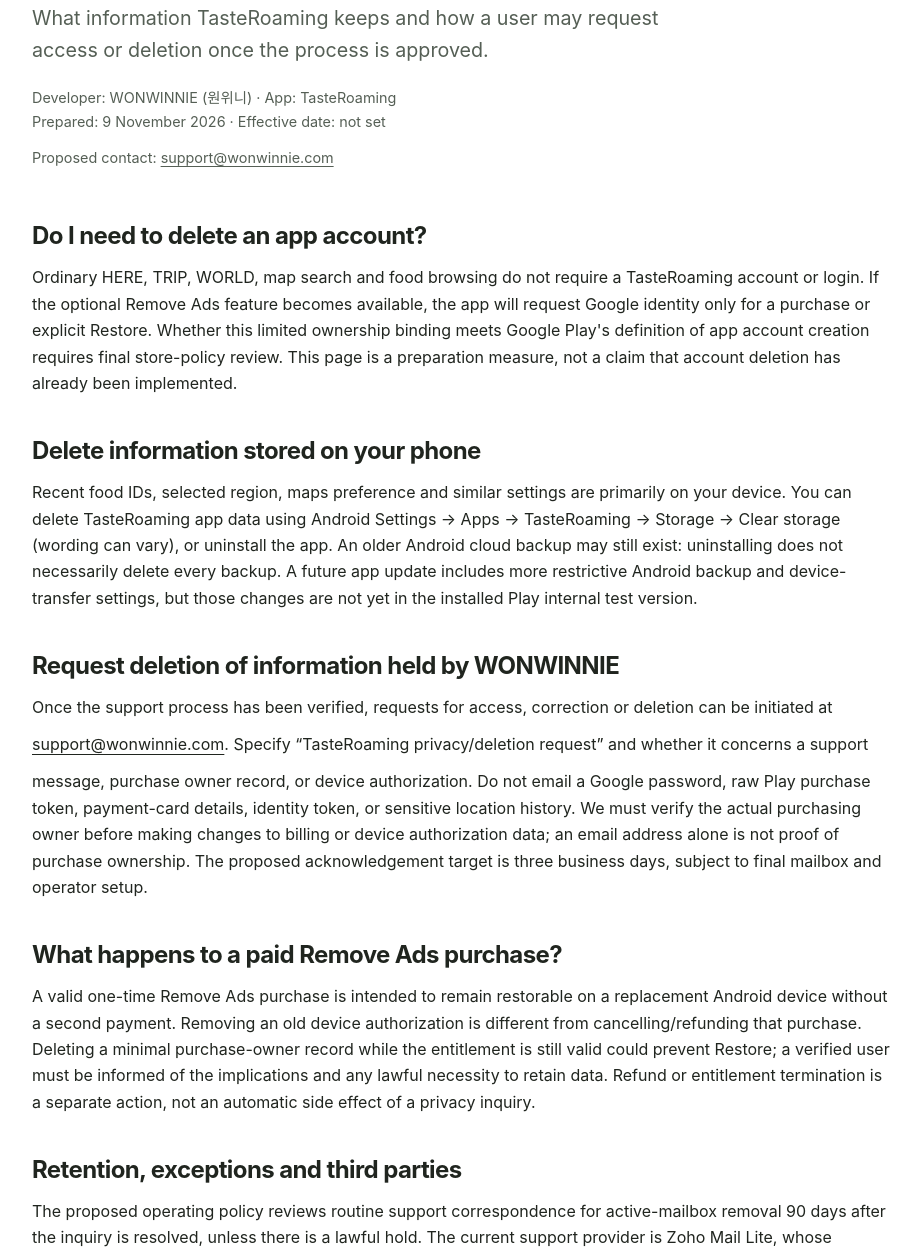
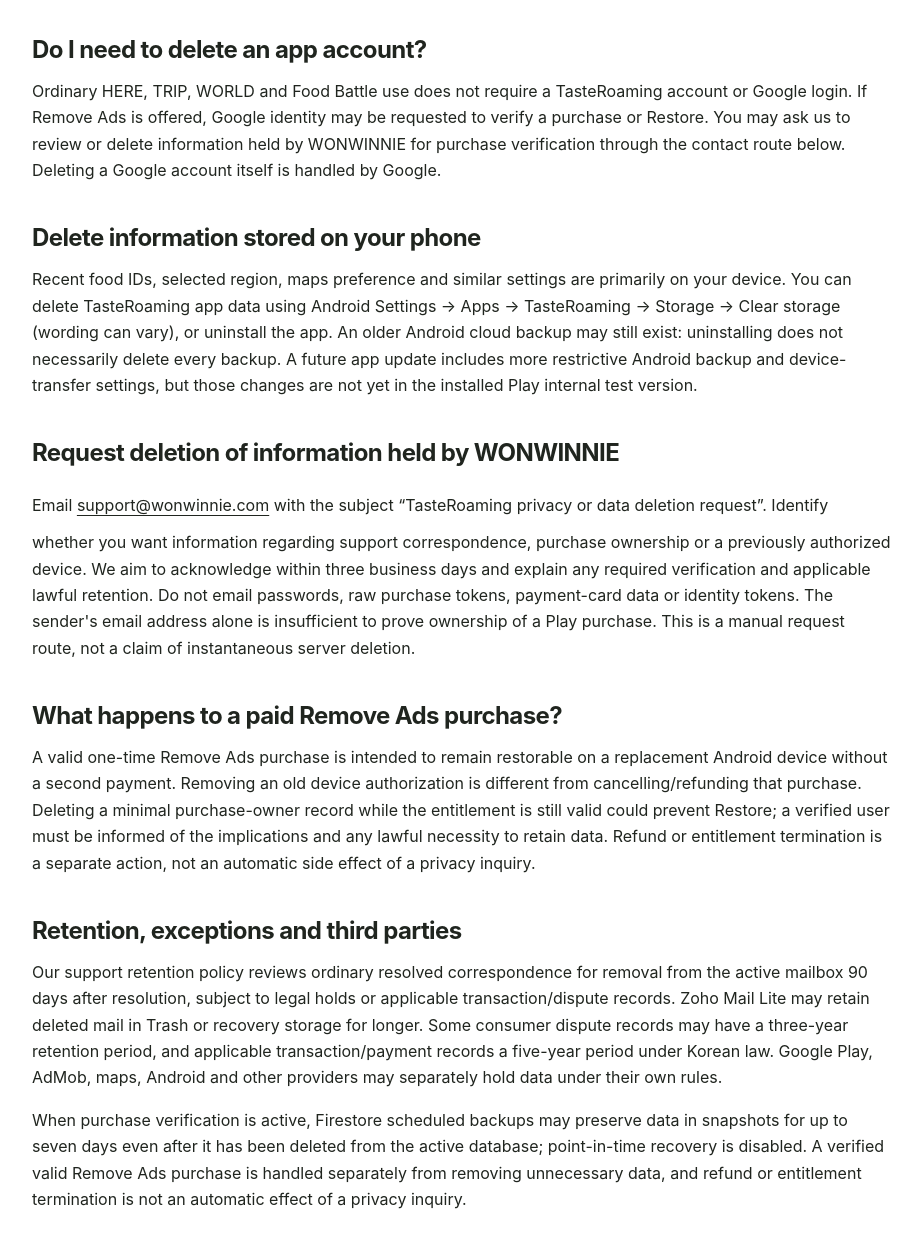
Before and after one commit to wonster0901/motility9-wix-import-test, a website: page tasteroaming/delete-data/index.html in a window 1280 px wide. Shown: the part 534-1785 px from the top of the page, without its empty margins (178-1099 px from the left). Drawn offline with Linux system fonts and the light colour scheme.

Commit message:
site(tasteroaming): finalize public privacy terms and deletion/contact pages

```diff
--- a/tasteroaming/delete-data/index.html
+++ b/tasteroaming/delete-data/index.html
@@ -1,16 +1,16 @@
 <!doctype html>
-<html lang="en"><head><meta charset="utf-8"><meta name="viewport" content="width=device-width, initial-scale=1"><title>TasteRoaming Data Deletion Requests — Review Draft | WONWINNIE</title><meta name="description" content="Draft guidance for requesting deletion of TasteRoaming app data. Not an active deletion service."><meta name="robots" content="noindex, nofollow"><link rel="icon" href="data:,"><link rel="stylesheet" href="/assets/site.css"></head><body class="taste-page">
+<html lang="en"><head><meta charset="utf-8"><meta name="viewport" content="width=device-width, initial-scale=1"><title>TasteRoaming Data Deletion Requests | WONWINNIE</title><meta name="description" content="Instructions for requesting deletion of TasteRoaming local data, support emails and optional purchase records."><meta name="robots" content="index, follow"><link rel="icon" href="data:,"><link rel="stylesheet" href="/assets/site.css"></head><body class="taste-page">
 <a class="skip-link" href="#main">Skip to content</a>
 <header class="site-header"><div class="shell header-row"><a class="wordmark back-link" href="/">← WONWINNIE</a><nav class="desktop-nav" aria-label="Primary"><a href="/tasteroaming/#discover">Discover</a><a href="/tasteroaming/#modes">Explore Modes</a><a href="/tasteroaming/#how-it-works">How It Works</a><a href="/tasteroaming/support/">Support</a></nav><details class="site-menu"><summary>Menu</summary><nav class="menu-links" aria-label="Mobile"><a href="/tasteroaming/#discover">Discover</a><a href="/tasteroaming/#modes">Explore Modes</a><a href="/tasteroaming/#how-it-works">How It Works</a><a href="/tasteroaming/support/">Support</a></nav></details></div></header>
-<main id="main" tabindex="-1"><div class="shell reading"><aside class="review-banner" aria-label="Review status"><strong>Review draft — not effective</strong>This page describes a proposed TasteRoaming deletion-request route. The mailbox, buyer identity checks, retention and server deletion workflow are not yet fully verified or operating. Do not submit this URL to Google Play until approved and published.</aside>
-<p class="eyebrow">A WONWINNIE app</p><h1>TasteRoaming Data Deletion Requests</h1><p class="lead">What information TasteRoaming keeps and how a user may request access or deletion once the process is approved.</p>
-<p class="review-meta">Developer: WONWINNIE (원위니) · App: TasteRoaming<br>Prepared: 9 November 2026 · Effective date: not set<br>Proposed contact: <a href="mailto:support@wonwinnie.com">support@wonwinnie.com</a></p>
-<section><h2>Do I need to delete an app account?</h2><p>Ordinary HERE, TRIP, WORLD, map search and food browsing do not require a TasteRoaming account or login. If the optional Remove Ads feature becomes available, the app will request Google identity only for a purchase or explicit Restore. Whether this limited ownership binding meets Google Play's definition of app account creation requires final store-policy review. This page is a preparation measure, not a claim that account deletion has already been implemented.</p></section>
+<main id="main" tabindex="-1"><div class="shell reading">
+<p class="eyebrow">A WONWINNIE app</p><h1>TasteRoaming Data Deletion Requests</h1><p class="lead">What information TasteRoaming keeps and how a user may request access or deletion.</p>
+<p class="review-meta">Developer: WONWINNIE (원위니) · App: TasteRoaming<br>Prepared: 9 November 2026 · Effective: 10 November 2026<br>Contact: <a href="mailto:support@wonwinnie.com">support@wonwinnie.com</a></p>
+<section><h2>Do I need to delete an app account?</h2><p>Ordinary HERE, TRIP, WORLD and Food Battle use does not require a TasteRoaming account or Google login. If Remove Ads is offered, Google identity may be requested to verify a purchase or Restore. You may ask us to review or delete information held by WONWINNIE for purchase verification through the contact route below. Deleting a Google account itself is handled by Google.</p></section>
 <section><h2>Delete information stored on your phone</h2><p>Recent food IDs, selected region, maps preference and similar settings are primarily on your device. You can delete TasteRoaming app data using Android Settings → Apps → TasteRoaming → Storage → Clear storage (wording can vary), or uninstall the app. An older Android cloud backup may still exist: uninstalling does not necessarily delete every backup. A future app update includes more restrictive Android backup and device-transfer settings, but those changes are not yet in the installed Play internal test version.</p></section>
-<section><h2>Request deletion of information held by WONWINNIE</h2><p>Once the support process has been verified, requests for access, correction or deletion can be initiated at <a href="mailto:support@wonwinnie.com">support@wonwinnie.com</a>. Specify “TasteRoaming privacy/deletion request” and whether it concerns a support message, purchase owner record, or device authorization. Do not email a Google password, raw Play purchase token, payment-card details, identity token, or sensitive location history. We must verify the actual purchasing owner before making changes to billing or device authorization data; an email address alone is not proof of purchase ownership. The proposed acknowledgement target is three business days, subject to final mailbox and operator setup.</p></section>
+<section><h2>Request deletion of information held by WONWINNIE</h2><p>Email <a href="mailto:support@wonwinnie.com?subject=TasteRoaming%20privacy%20or%20data%20deletion%20request">support@wonwinnie.com</a> with the subject “TasteRoaming privacy or data deletion request”. Identify whether you want information regarding support correspondence, purchase ownership or a previously authorized device. We aim to acknowledge within three business days and explain any required verification and applicable lawful retention. Do not email passwords, raw purchase tokens, payment-card data or identity tokens. The sender's email address alone is insufficient to prove ownership of a Play purchase. This is a manual request route, not a claim of instantaneous server deletion.</p></section>
 <section><h2>What happens to a paid Remove Ads purchase?</h2><p>A valid one-time Remove Ads purchase is intended to remain restorable on a replacement Android device without a second payment. Removing an old device authorization is different from cancelling/refunding that purchase. Deleting a minimal purchase-owner record while the entitlement is still valid could prevent Restore; a verified user must be informed of the implications and any lawful necessity to retain data. Refund or entitlement termination is a separate action, not an automatic side effect of a privacy inquiry.</p></section>
-<section><h2>Retention, exceptions and third parties</h2><p>The proposed operating policy reviews routine support correspondence for active-mailbox removal 90 days after the inquiry is resolved, unless there is a lawful hold. The current support provider is Zoho Mail Lite, whose Trash/server recovery periods may extend beyond that business disposal date. Where Korean e-commerce law applies, certain transaction records may be retained for five years and formal consumer complaint/dispute records for three years. Data held for a specific legal or fraud-prevention purpose will be separately limited and explained. Google Play, AdMob, external maps and Android providers may maintain independent records under their own controls. Our current purchase-verification backend has no operating customer deletion endpoint and no proven automated purge or backup propagation. A daily Firestore backup schedule with seven-day retention is now configured, but the last operator check on 10 November 2026 found zero actual backup snapshots and no isolated restore test. If backup copies later contain purchase records, deleting live records may not erase those copies immediately; any restore must reconcile erasures, TTL policies and purchase revocations. This page will be updated before any deletion process is offered as operational.</p></section>
+<section><h2>Retention, exceptions and third parties</h2><p>Our support retention policy reviews ordinary resolved correspondence for removal from the active mailbox 90 days after resolution, subject to legal holds or applicable transaction/dispute records. Zoho Mail Lite may retain deleted mail in Trash or recovery storage for longer. Some consumer dispute records may have a three-year retention period, and applicable transaction/payment records a five-year period under Korean law. Google Play, AdMob, maps, Android and other providers may separately hold data under their own rules.</p><p>When purchase verification is active, Firestore scheduled backups may preserve data in snapshots for up to seven days even after it has been deleted from the active database; point-in-time recovery is disabled. A verified valid Remove Ads purchase is handled separately from removing unnecessary data, and refund or entitlement termination is not an automatic effect of a privacy inquiry.</p></section>
 <section><h2>Other privacy information</h2><p>Review the <a href="/tasteroaming/privacy/">TasteRoaming privacy notice draft</a> and <a href="/tasteroaming/support/">TasteRoaming support information</a>. Both the privacy policy and this proposed request route require final approval before public use.</p></section>
 </div></main>
-<footer class="site-footer"><div class="shell"><div class="footer-grid"><div><a class="wordmark" href="/">WONWINNIE</a><p>Apps for Work and Discovery</p><nav class="footer-links" aria-label="WONWINNIE"><a href="/#apps">Apps</a><a href="/#about">About</a><a href="/#support">Support</a></nav></div><nav class="footer-links" aria-label="MOTILITY9"><strong>MOTILITY9</strong><a href="/motility9/">Explore MOTILITY9</a><a href="/motility9/privacy/">MOTILITY9 Privacy Policy</a><a href="/motility9/support/">MOTILITY9 Support</a><a href="/motility9/terms/">MOTILITY9 Terms</a></nav><nav class="footer-links" aria-label="TasteRoaming"><strong>TasteRoaming</strong><a href="/tasteroaming/">Explore TasteRoaming</a><a href="/tasteroaming/privacy/">TasteRoaming Privacy — review draft</a><a href="/tasteroaming/support/">TasteRoaming Support</a><a href="/tasteroaming/terms/">TasteRoaming Terms — review draft</a><a href="/tasteroaming/delete-data/">Data deletion — review draft</a></nav></div><p class="footer-note">© 2026 WONWINNIE. TasteRoaming is Coming Soon. Its privacy, deletion and terms drafts are not final notices for a released app.</p></div></footer>
+<footer class="site-footer"><div class="shell"><div class="footer-grid"><div><a class="wordmark" href="/">WONWINNIE</a><p>Apps for Work and Discovery</p><nav class="footer-links" aria-label="WONWINNIE"><a href="/#apps">Apps</a><a href="/#about">About</a><a href="/#support">Support</a></nav></div><nav class="footer-links" aria-label="MOTILITY9"><strong>MOTILITY9</strong><a href="/motility9/">Explore MOTILITY9</a><a href="/motility9/privacy/">MOTILITY9 Privacy Policy</a><a href="/motility9/support/">MOTILITY9 Support</a><a href="/motility9/terms/">MOTILITY9 Terms</a></nav><nav class="footer-links" aria-label="TasteRoaming"><strong>TasteRoaming</strong><a href="/tasteroaming/">Explore TasteRoaming</a><a href="/tasteroaming/privacy/">TasteRoaming Privacy Policy</a><a href="/tasteroaming/support/">TasteRoaming Support</a><a href="/tasteroaming/terms/">TasteRoaming Terms of Use</a><a href="/tasteroaming/delete-data/">Data deletion requests</a></nav></div><p class="footer-note">© 2026 WONWINNIE. TasteRoaming is Coming Soon. Its privacy, deletion and terms drafts are not final notices for a released app.</p></div></footer>
 </body></html>
```
